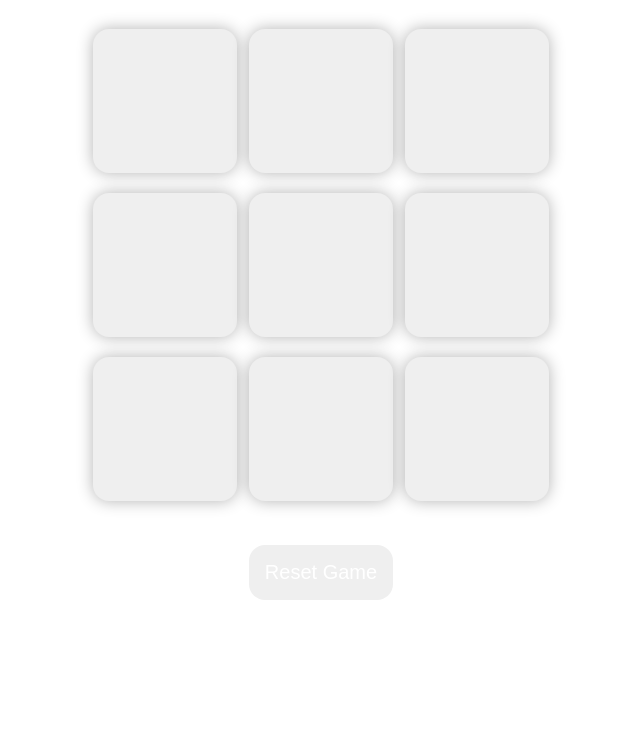
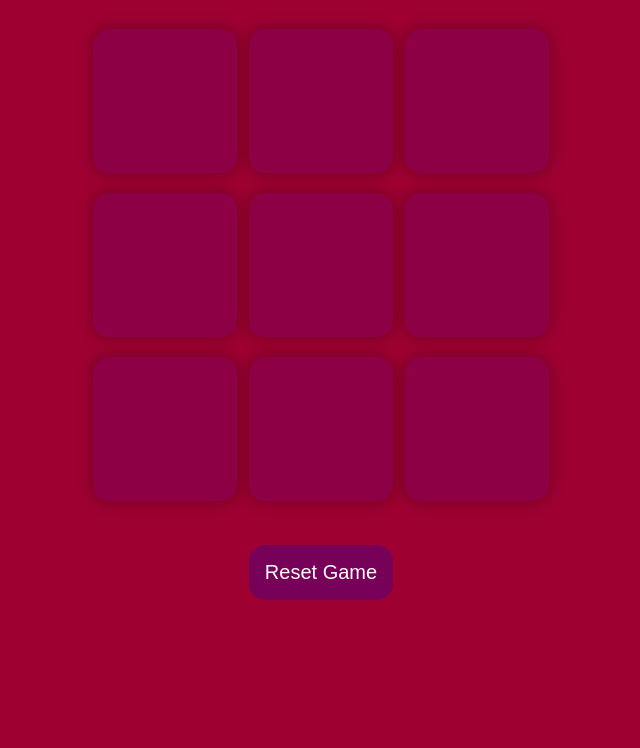
Before and after one commit to yjawahar/games, a plain HTML site: page index.html in a window 1280 px wide. Shown: the part 52-800 px from the top of the page, without its empty margins (319-959 px from the left). Drawn offline with Linux system fonts and the light colour scheme.

Commit message:
Update sty.css

```diff
--- a/sty.css
+++ b/sty.css
@@ -3,7 +3,7 @@
   padding: 0;
 }
 body {
-  background-color: 158, 0, 49;
+  background-color: #9E0031;
   text-align: center;
 }
 .container {
@@ -28,13 +28,13 @@ body {
   border: none;
   box-shadow: 0 0 1rem rgba(0, 0, 0, 0.3);
   font-size: 8vmin;
-  color: 142, 0, 69;
-  background-color: 68, 0, 26;
+  color: #44001A;
+  background-color: #8E0045;
 }
 #reset-btn {
   padding: 1rem;
   font-size: 1.25rem;
-  background-color: 96, 0, 71;
+  background-color: #770058;
   color: #fff;
   border-radius: 1rem;
   border: none;
@@ -42,13 +42,13 @@ body {
 #new-btn {
   padding: 1rem;
   font-size: 1.25rem;
-  background-color: 96, 0, 71;
+  background-color:#770058;
   color: #fff;
   border-radius: 1rem;
   border: none;
 }
 #msg {
-  color: #ffffc7;
+  color: #44001A;
   font-size: 5vmin;
 }
 .msg-container {
```
